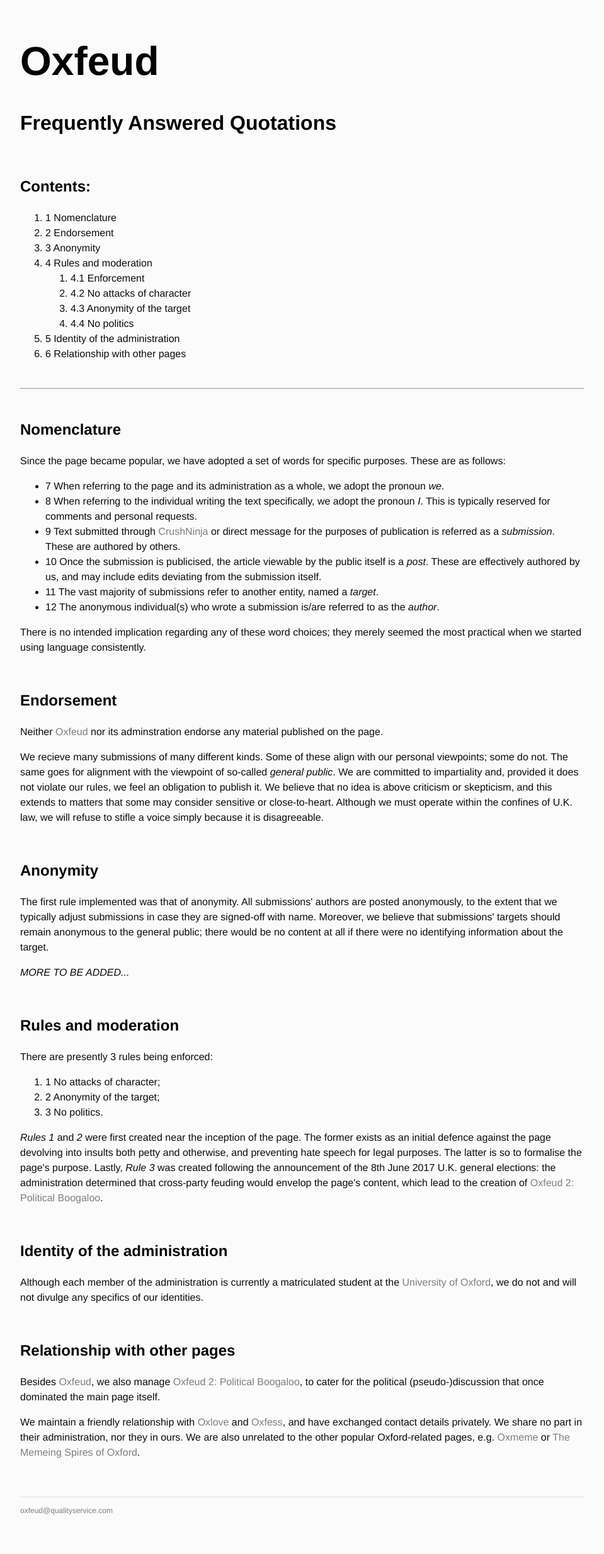
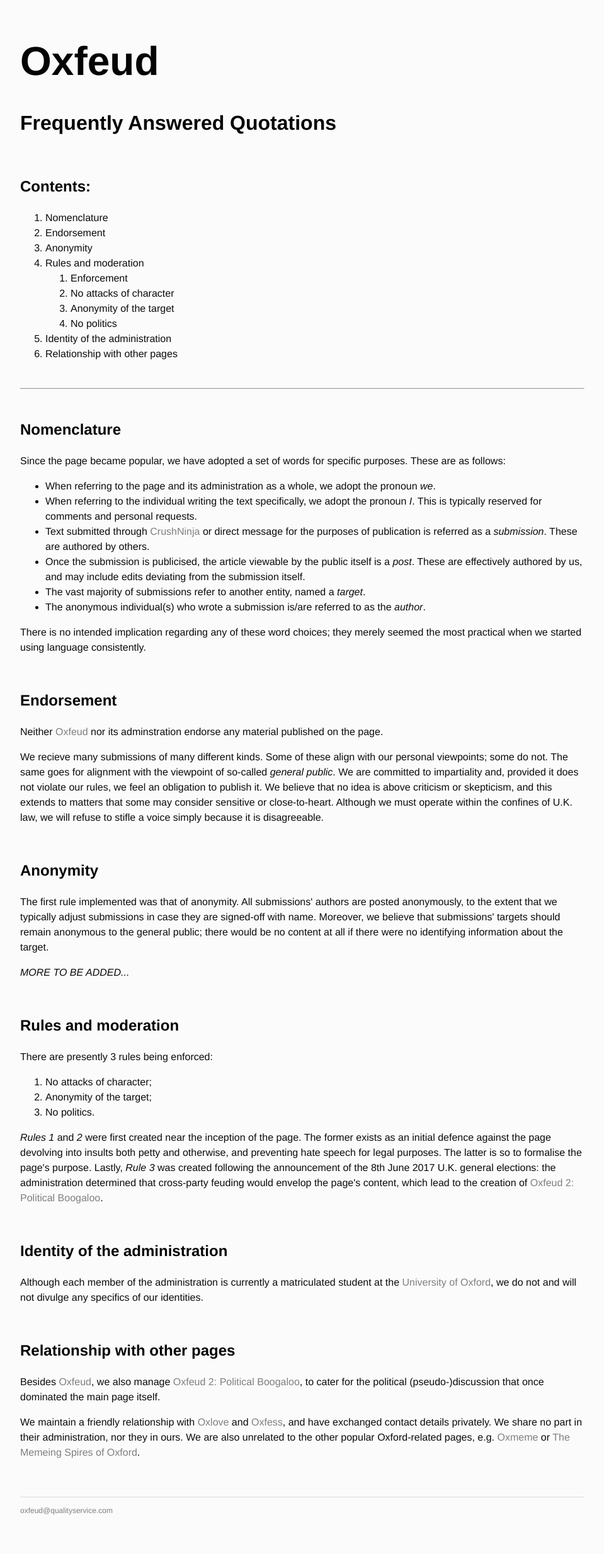
Before and after one commit to Oxfeud/oxfeud.github.io, a Jekyll site: the page built from index.html, in a window 1280 px wide. Shown: the whole page at 63% size, without its empty margins (160-1119 px from the left). Built offline with Jekyll 4.4.1, drawn with Linux system fonts in a browser that asks for light colours.

Commit message:
Update main.css

```diff
--- a/css/main.css
+++ b/css/main.css
@@ -42,10 +42,3 @@
     margin-top: 2em;
     font-size: 0.75em;
 }
-ol {
-    counter-reset: item;
-}
-li:before {
-    content: counters(item, ".") " ";
-    counter-increment: item;
-}
```
